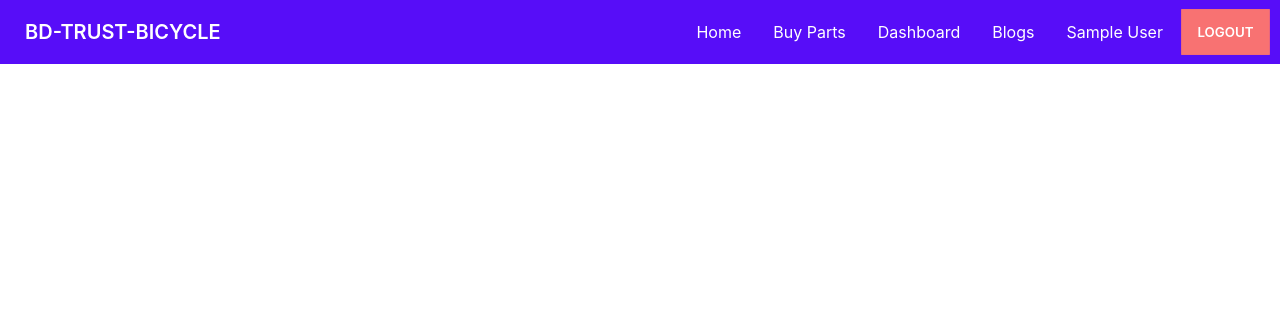
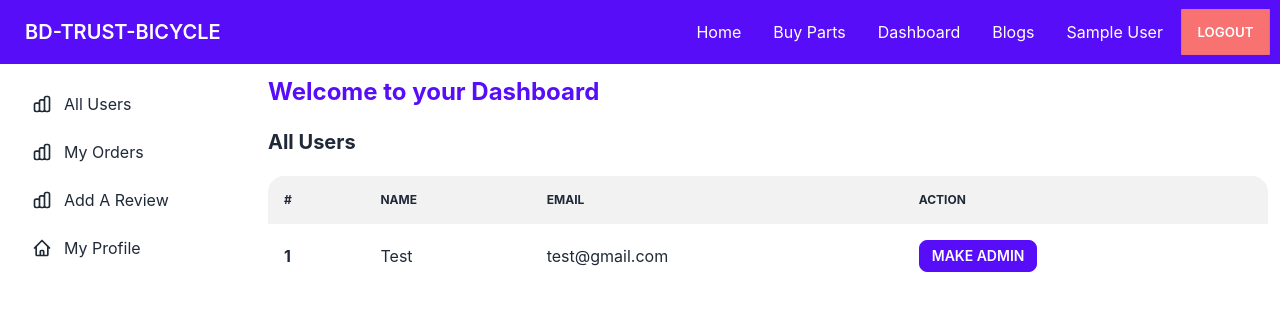
Before and after one commit to Rafat-Web-Developer/bd-trust-bicycle, a React (Create React App) app: page /dashboard/allUsers in a window 1280 px wide. Shown: the top 310 px of the page. Built offline with nearby package versions, Linux system fonts and the light colour scheme; no server answers; sample sign-in values are in the browser's storage.

Commit message:
Create All Users Component and Designed

```diff
--- a/src/App.js
+++ b/src/App.js
@@ -10,6 +10,7 @@ import Profile from "./Pages/Dashboard/Profile";
 import Login from "./Pages/Login/Login";
 import Signup from "./Pages/Login/Signup";
 import RequireAuth from "./Pages/Auth/RequireAuth";
+import AllUsers from "./Pages/Dashboard/AllUsers";
 
 function App() {
   return (
@@ -27,6 +28,7 @@ function App() {
           }
         >
           <Route index element={<MyOrders></MyOrders>}></Route>
+          <Route path="allUsers" element={<AllUsers></AllUsers>}></Route>
           <Route path="addReview" element={<AddReview></AddReview>}></Route>
           <Route path="profile" element={<Profile></Profile>}></Route>
         </Route>
--- /dev/null
+++ b/src/Pages/Dashboard/AllUsers.js
@@ -0,0 +1,33 @@
+import React from "react";
+
+const AllUsers = () => {
+  return (
+    <section>
+      <h1 className="mb-5 font-bold text-xl">All Users</h1>
+      <div class="overflow-x-auto">
+        <table class="table table-zebra w-full">
+          <thead>
+            <tr>
+              <th>#</th>
+              <th>Name</th>
+              <th>Email</th>
+              <th>Action</th>
+            </tr>
+          </thead>
+          <tbody>
+            <tr>
+              <th>1</th>
+              <td>Test</td>
+              <td>test@gmail.com</td>
+              <td>
+                <button className="btn btn-primary btn-sm">Make Admin</button>
+              </td>
+            </tr>
+          </tbody>
+        </table>
+      </div>
+    </section>
+  );
+};
+
+export default AllUsers;
--- a/src/Pages/Dashboard/Dashboard.js
+++ b/src/Pages/Dashboard/Dashboard.js
@@ -16,6 +16,25 @@ const Dashboard = () => {
         <label htmlFor="dashboardSidebar" className="drawer-overlay"></label>
         <ul className="menu p-4 overflow-y-auto w-64 bg-base-100 text-base-content">
           {/* <!-- Sidebar content here --> */}
+          <li>
+            <Link to="/dashboard/allUsers">
+              <svg
+                xmlns="http://www.w3.org/2000/svg"
+                className="h-5 w-5"
+                fill="none"
+                viewBox="0 0 24 24"
+                stroke="currentColor"
+              >
+                <path
+                  stroke-linecap="round"
+                  stroke-linejoin="round"
+                  stroke-width="2"
+                  d="M9 19v-6a2 2 0 00-2-2H5a2 2 0 00-2 2v6a2 2 0 002 2h2a2 2 0 002-2zm0 0V9a2 2 0 012-2h2a2 2 0 012 2v10m-6 0a2 2 0 002 2h2a2 2 0 002-2m0 0V5a2 2 0 012-2h2a2 2 0 012 2v14a2 2 0 01-2 2h-2a2 2 0 01-2-2z"
+                />
+              </svg>
+              All Users
+            </Link>
+          </li>
           <li>
             <Link to="/dashboard">
               <svg
```
